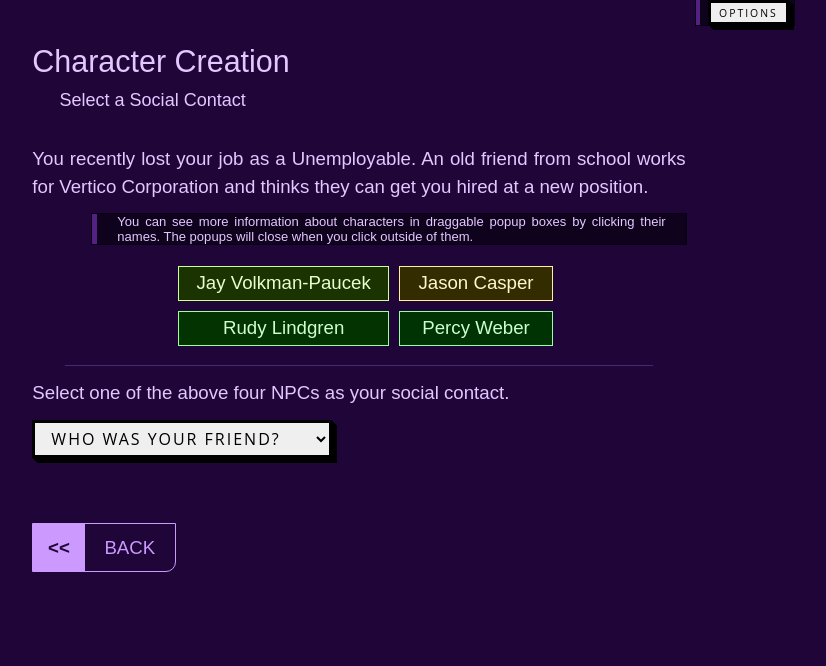
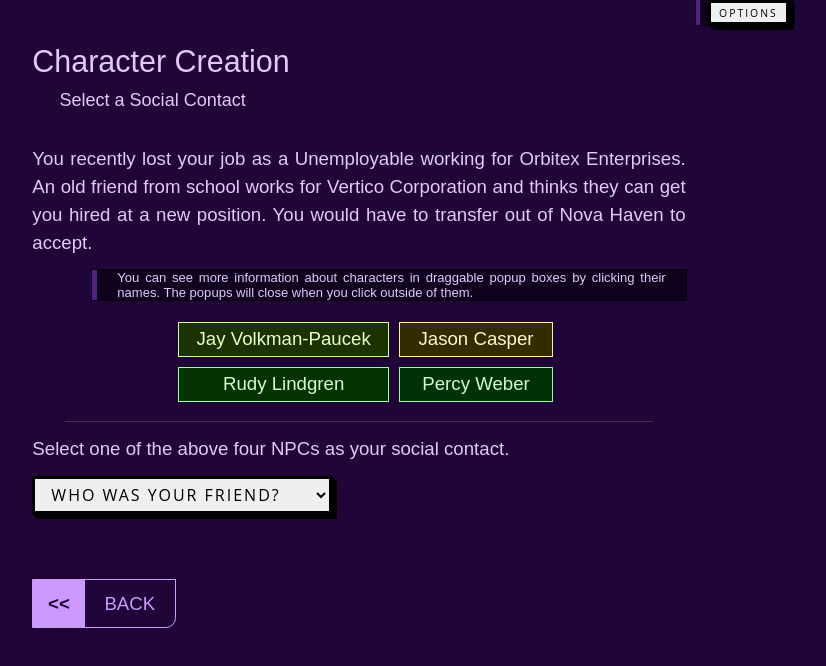
Before and after one commit to divSelector/vertigo, a React (Vite) app: page /new/3 in a window 1280 px wide. Shown: the top 666 px of the page, without its empty margins (281-1107 px from the left). Built offline with nearby package versions, Linux system fonts and the light colour scheme.

Commit message:
content: refer to Orbitex Enterprise in the character creation segment

```diff
--- a/src/components/character-creation/SocialContactPicker.jsx
+++ b/src/components/character-creation/SocialContactPicker.jsx
@@ -68,7 +68,7 @@ const SocialContactPicker = forwardRef((props, ref) => {
             <h2>Character Creation</h2>
             <h4>Select a Social Contact</h4>
             <br />
-            <p>You recently lost your job as a {jobTitle}. An old friend from school works for Vertico Corporation and thinks they can get you hired at a new position.</p>
+            <p>You recently lost your job as a {jobTitle} working for Orbitex Enterprises. An old friend from school works for Vertico Corporation and thinks they can get you hired at a new position. You would have to transfer out of Nova Haven to accept.</p>
             <blockquote>You can see more information about characters in draggable popup boxes by clicking their names. The popups will close when you click outside of them.</blockquote>
             <br />
 
```
